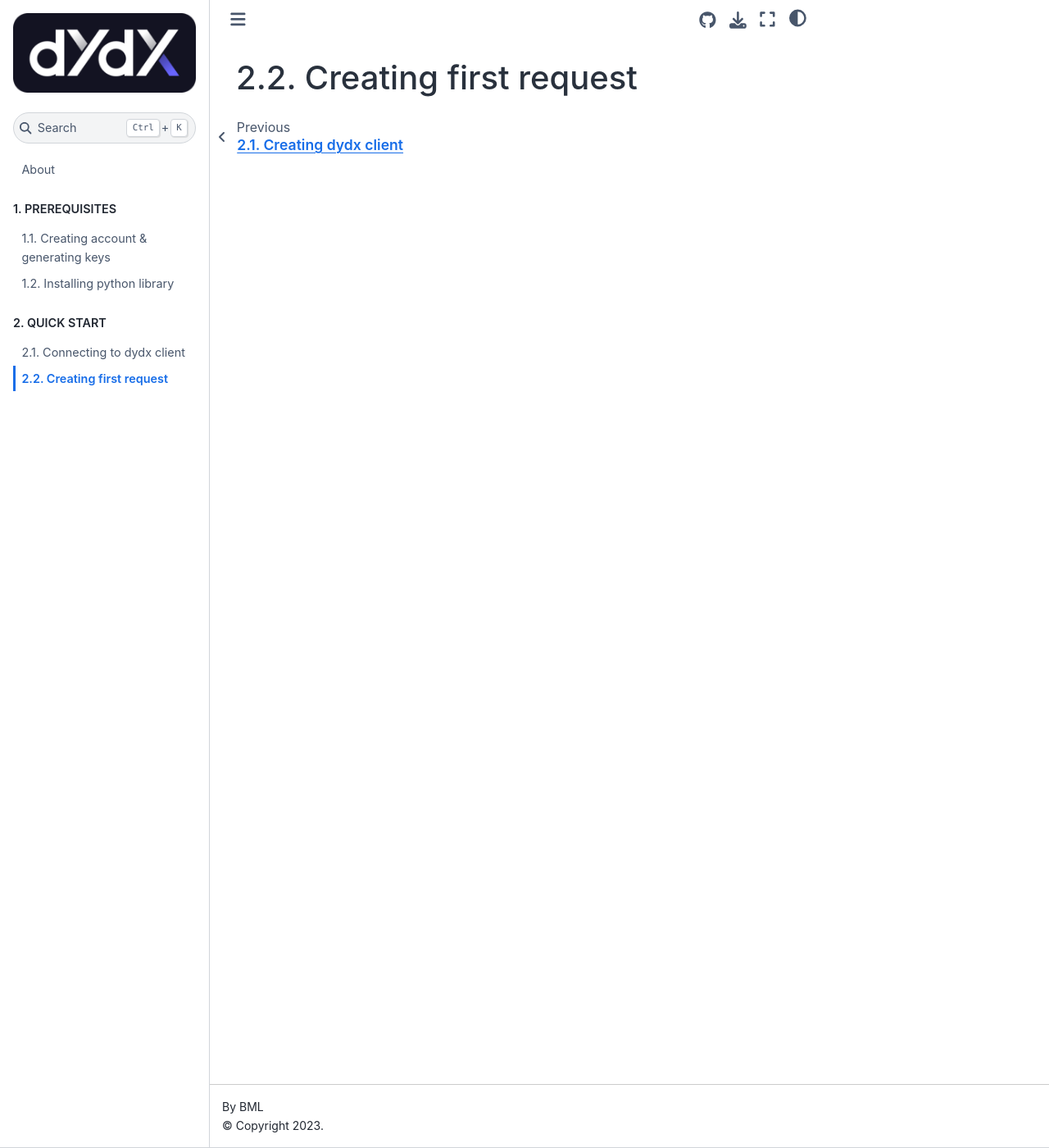
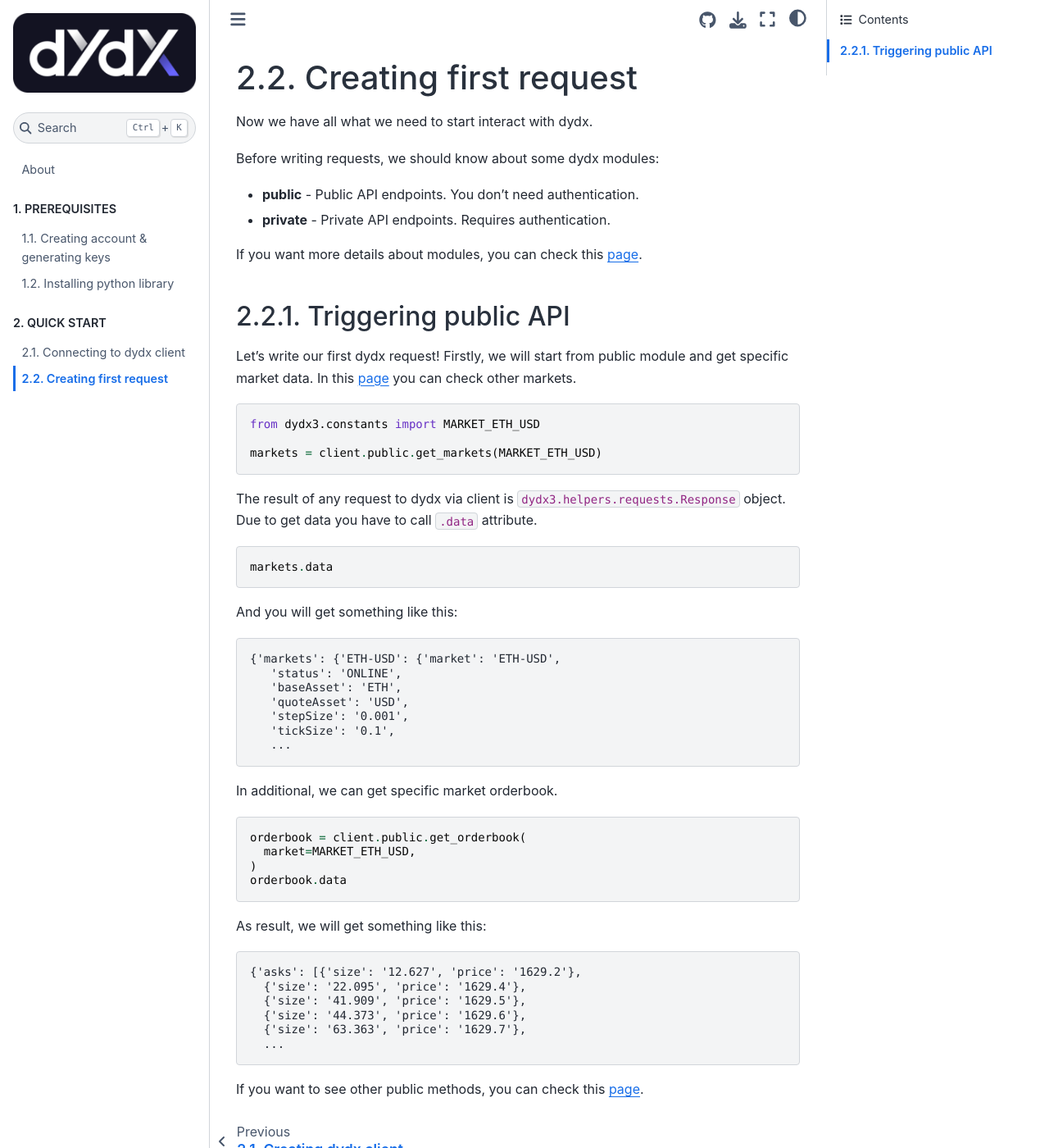
Before and after one commit to bml-crypto/bml-crypto.github.io, a Jupyter Book: the page built from docs/quickstart/simple_request.md, in a window 1280 px wide and 1400 px high. Shown: the whole window at 82% size. Built offline with Jupyter Book 1.0.4 settings and Sphinx 7.4.7 and the Sphinx Book theme 1.1.4, drawn with Linux system fonts in a browser that asks for light colours.

Commit message:
Add public API using

````diff
--- a/docs/quickstart/simple_request.md
+++ b/docs/quickstart/simple_request.md
@@ -12,3 +12,65 @@
 (chapter1_part1)=
 
 # 2.2. Creating first request
+
+Now we have all what we need to start interact with dydx.
+
+Before writing requests, we should know about some dydx modules:
+
+* **public** - Public API endpoints. You don't need authentication.
+* **private** - Private API endpoints. Requires authentication.
+
+If you want more details about modules, you can check this [page](https://dydxprotocol.github.io/v3-teacher/?python#client-initialization).
+
+### 2.2.1. Triggering public API
+
+Let's write our first dydx request! Firstly, we will start from public module
+and get specific market data. In this [page](https://dydxprotocol.github.io/v3-teacher/?python#exchange-sources)
+you can check other markets.
+
+```python
+from dydx3.constants import MARKET_ETH_USD
+
+markets = client.public.get_markets(MARKET_ETH_USD)
+```
+
+The result of any request to dydx via client is `dydx3.helpers.requests.Response`
+object. Due to get data you have to call `.data` attribute.
+
+```python
+markets.data
+```
+
+And you will get something like this:
+
+```text
+{'markets': {'ETH-USD': {'market': 'ETH-USD',
+   'status': 'ONLINE',
+   'baseAsset': 'ETH',
+   'quoteAsset': 'USD',
+   'stepSize': '0.001',
+   'tickSize': '0.1',
+   ...
+```
+
+In additional, we can get specific market orderbook.
+
+```python
+orderbook = client.public.get_orderbook(
+  market=MARKET_ETH_USD,
+)
+orderbook.data
+```
+
+As result, we will get something like this:
+
+```text
+{'asks': [{'size': '12.627', 'price': '1629.2'},
+  {'size': '22.095', 'price': '1629.4'},
+  {'size': '41.909', 'price': '1629.5'},
+  {'size': '44.373', 'price': '1629.6'},
+  {'size': '63.363', 'price': '1629.7'},
+  ...
+```
+
+If you want to see other public methods, you can check this [page](https://dydxprotocol.github.io/v3-teacher/?python#public-http-api).
````
